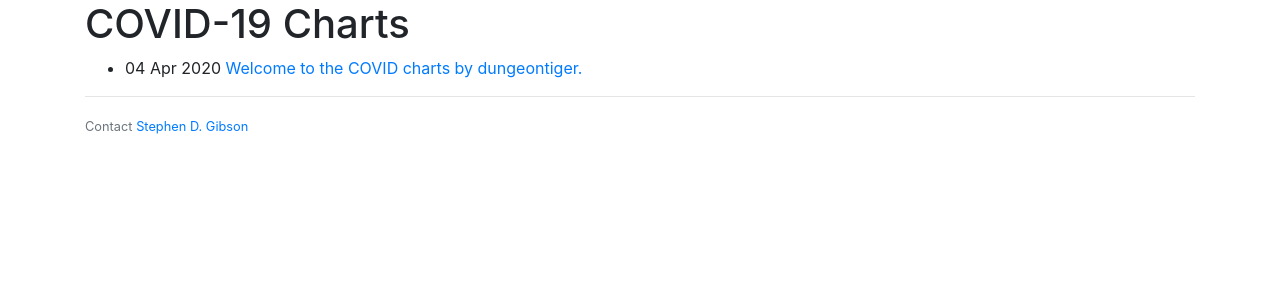
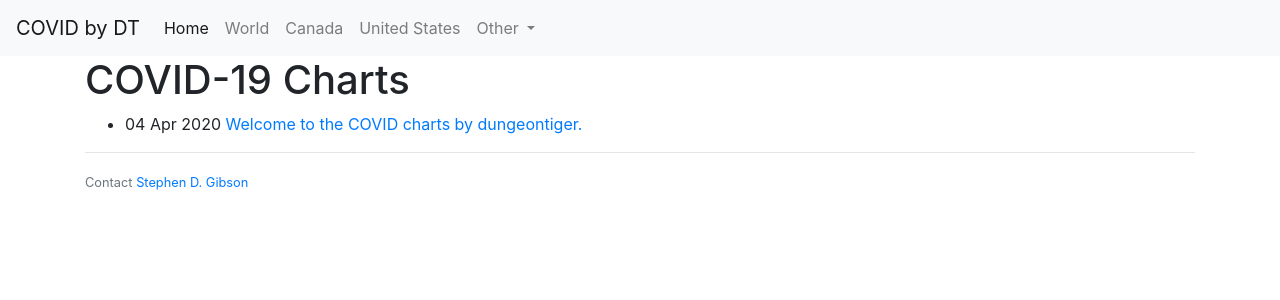
Before and after one commit to dungeontiger/dungeontiger.github.io, a Jekyll site: the page built from blog/index.html, in a window 1280 px wide. Shown: the top 300 px of the page. Built offline with Jekyll 4.4.1, drawn with Linux system fonts in a browser that asks for light colours; nearby versions of some CDN libraries.

Commit message:
added navbar

```diff
--- a/_layouts/default.html
+++ b/_layouts/default.html
@@ -7,10 +7,45 @@
 <script src="https://cdnjs.cloudflare.com/ajax/libs/popper.js/1.12.9/umd/popper.min.js" integrity="sha384-ApNbgh9B+Y1QKtv3Rn7W3mgPxhU9K/ScQsAP7hUibX39j7fakFPskvXusvfa0b4Q" crossorigin="anonymous"></script>
 <script src="https://maxcdn.bootstrapcdn.com/bootstrap/4.0.0/js/bootstrap.min.js" integrity="sha384-JZR6Spejh4U02d8jOt6vLEHfe/JQGiRRSQQxSfFWpi1MquVdAyjUar5+76PVCmYl" crossorigin="anonymous"></script>  </head>
   <body>
+
+    <nav class="navbar navbar-expand-lg navbar-light bg-light">
+      <a class="navbar-brand" href="#">COVID by DT</a>
+      <button class="navbar-toggler" type="button" data-toggle="collapse" data-target="#navbarSupportedContent" aria-controls="navbarSupportedContent" aria-expanded="false" aria-label="Toggle navigation">
+        <span class="navbar-toggler-icon"></span>
+      </button>
+
+      <div class="collapse navbar-collapse" id="navbarSupportedContent">
+        <ul class="navbar-nav mr-auto">
+          <li class="nav-item active">
+            <a class="nav-link" href="#">Home <span class="sr-only">(current)</span></a>
+          </li>
+          <li class="nav-item">
+            <a class="nav-link" href="#">World</a>
+          </li>
+          <li class="nav-item">
+            <a class="nav-link" href="#">Canada</a>
+          </li>
+          <li class="nav-item">
+            <a class="nav-link" href="#">United States</a>
+          </li>
+          <li class="nav-item dropdown">
+            <a class="nav-link dropdown-toggle" href="#" id="navbarDropdown" role="button" data-toggle="dropdown" aria-haspopup="true" aria-expanded="false">
+              Other
+            </a>
+            <div class="dropdown-menu" aria-labelledby="navbarDropdown">
+              <a class="dropdown-item" href="#">Country</a>
+              <a class="dropdown-item" href="#">Top 5 Countries</a>
+            </div>
+          </li>
+        </ul>
+      </div>
+    </nav>
+
     <div class="container">
       {{ content }}
     </div>
   </body>
+
   <footer class="container">
     <hr/>
     <small class="text-muted">Contact <a href="mailto:stephen.d.gibson@gmail.com">Stephen D. Gibson</a></small>
```
Also changed, not shown: README.md.
